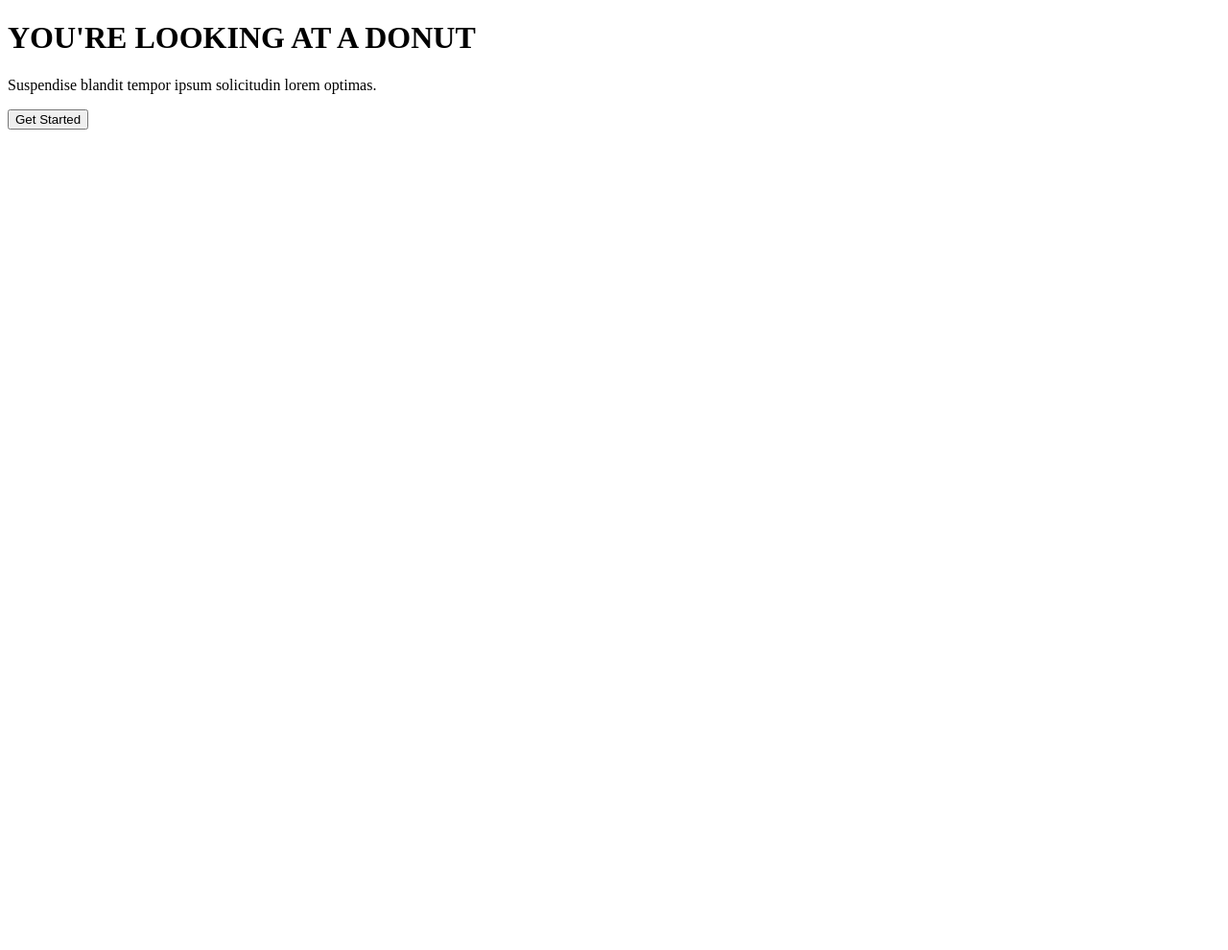
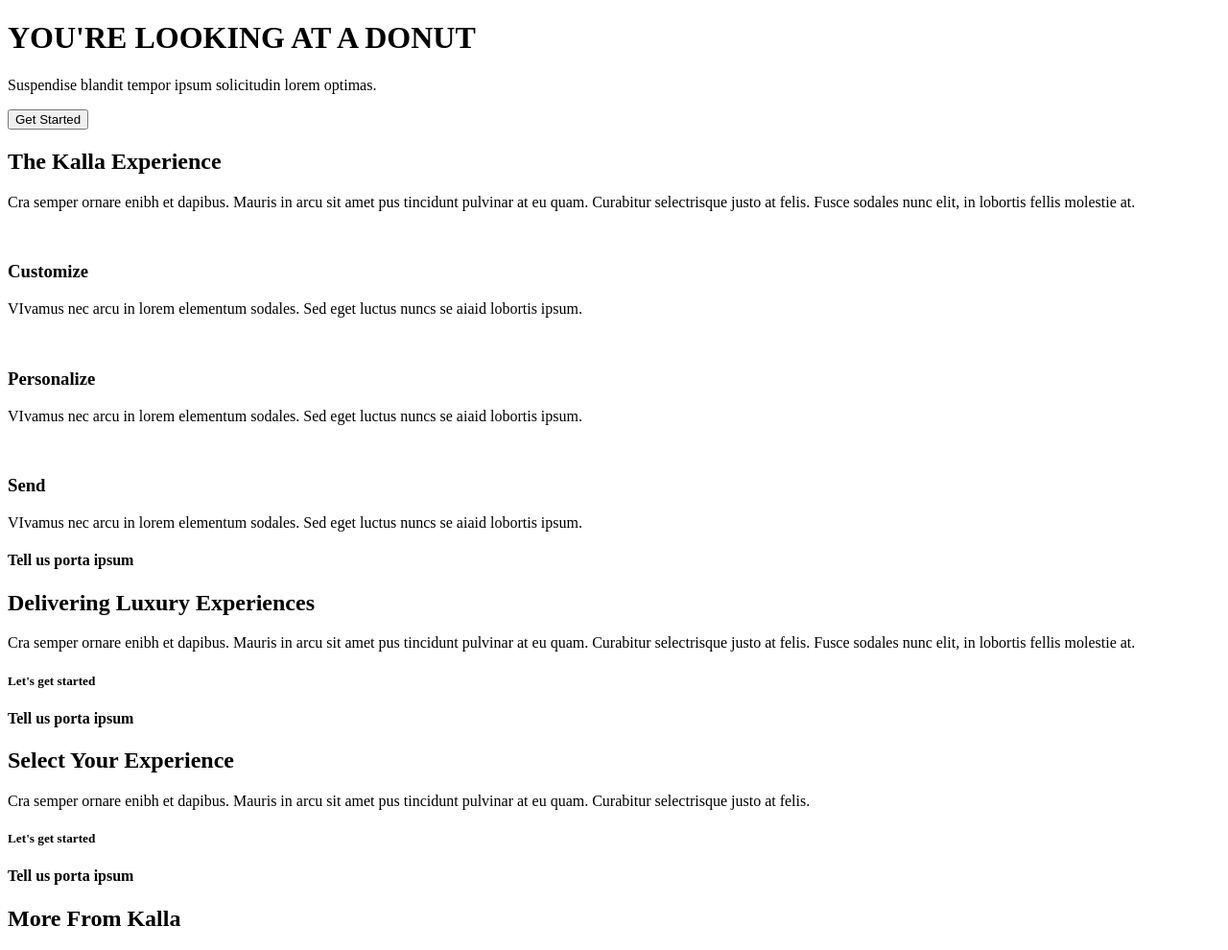
Before and after one commit to kaya90/Donut-Practice, a plain HTML site: page index.html in a window 1280 px wide. Shown: the whole page at 96% size. Before the commit the page ends 800 px from the top, so only its background shows below. Drawn offline with Linux system fonts and the light colour scheme.

Commit message:
set divs

```diff
--- a/index.html
+++ b/index.html
@@ -13,7 +13,52 @@
 				<p>Suspendise blandit tempor ipsum solicitudin lorem optimas.</p>
 				<button>Get Started</button>
 			</div>
+			<div class="section" id="intro">
+				<h2>The Kalla Experience</h2>
+				<p>Cra semper ornare enibh et dapibus. Mauris in arcu sit amet pus tincidunt pulvinar at eu quam. Curabitur selectrisque justo at felis. Fusce sodales nunc elit, in lobortis fellis molestie at.</p>
+			</div>
+			<div class="section" id="instruct">
+				<div class="third">
+					<img src="">
+					<h3>Customize</h1>
+					<p>VIvamus nec arcu in lorem elementum sodales. Sed eget luctus nuncs se aiaid lobortis ipsum.</p>
+				</div>
+				<div class="third">
+					<img src="">
+					<h3>Personalize</h1>
+					<p>VIvamus nec arcu in lorem elementum sodales. Sed eget luctus nuncs se aiaid lobortis ipsum.</p>
+				</div>
+				<div class="third">
+					<img src="">
+					<h3>Send</h1>
+					<p>VIvamus nec arcu in lorem elementum sodales. Sed eget luctus nuncs se aiaid lobortis ipsum.</p>
+				</div>
+			</div>
+			<div class="section" id="experience">
+				<h4>Tell us porta ipsum</h4>
+				<h2>Delivering Luxury Experiences</h2>
+				<p>Cra semper ornare enibh et dapibus. Mauris in arcu sit amet pus tincidunt pulvinar at eu quam. Curabitur selectrisque justo at felis. Fusce sodales nunc elit, in lobortis fellis molestie at.</p>
+				<h5>Let's get started</h5>
+			</div>
+			<div class="section" id="select">
+				<h4>Tell us porta ipsum</h4>
+				<h2>Select Your Experience</h2>
+				<p>Cra semper ornare enibh et dapibus. Mauris in arcu sit amet pus tincidunt pulvinar at eu quam. Curabitur selectrisque justo at felis. </p>
+				<h5>Let's get started</h5>
+			</div>
+			<div class="section" id="more">
+				<h4>Tell us porta ipsum</h4>
+				<h2>More From Kalla</h2>
+				<div class="half">
+				</div>
+				<div class="half">
+				</div>
+			</div>
+			<div class="section" id="instagram">
+			</div>
+			<footer>
 
+			</footer>
 		</div>
 	</body>
 </html>
```
